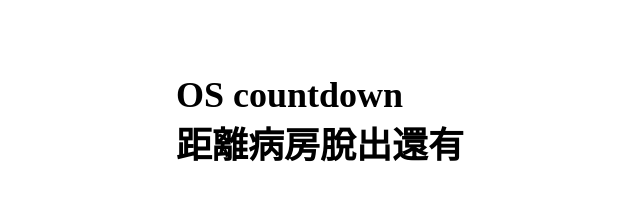
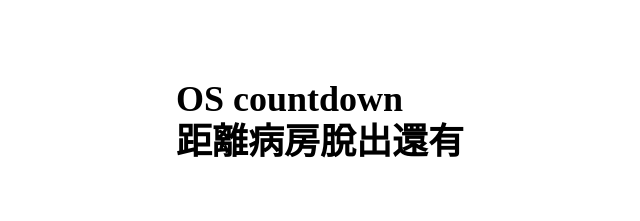
Before and after one commit to brian00614/brian00614.github.io, a plain HTML site: page index.html in a window 1280 px wide. Shown: the part 236-457 px from the top of the page, 320-960 px from the left. Drawn offline with Linux system fonts and the light colour scheme.

Commit message:
index.html

```diff
--- a/index.html
+++ b/index.html
@@ -19,7 +19,7 @@
 <body>
   <div class="container">
     <div class="centered">
-      <h2 style="font-size: 36px;">OS countdown<br>距離病房脫出還有</h2>
+      <h2 style="font-size: 36px; line-height: 1.2;">OS countdown<br>距離病房脫出還有</h2>
       <h2 style="font-size: 36px;" id="countdown"></h2>
     </div>
   </div>
```
